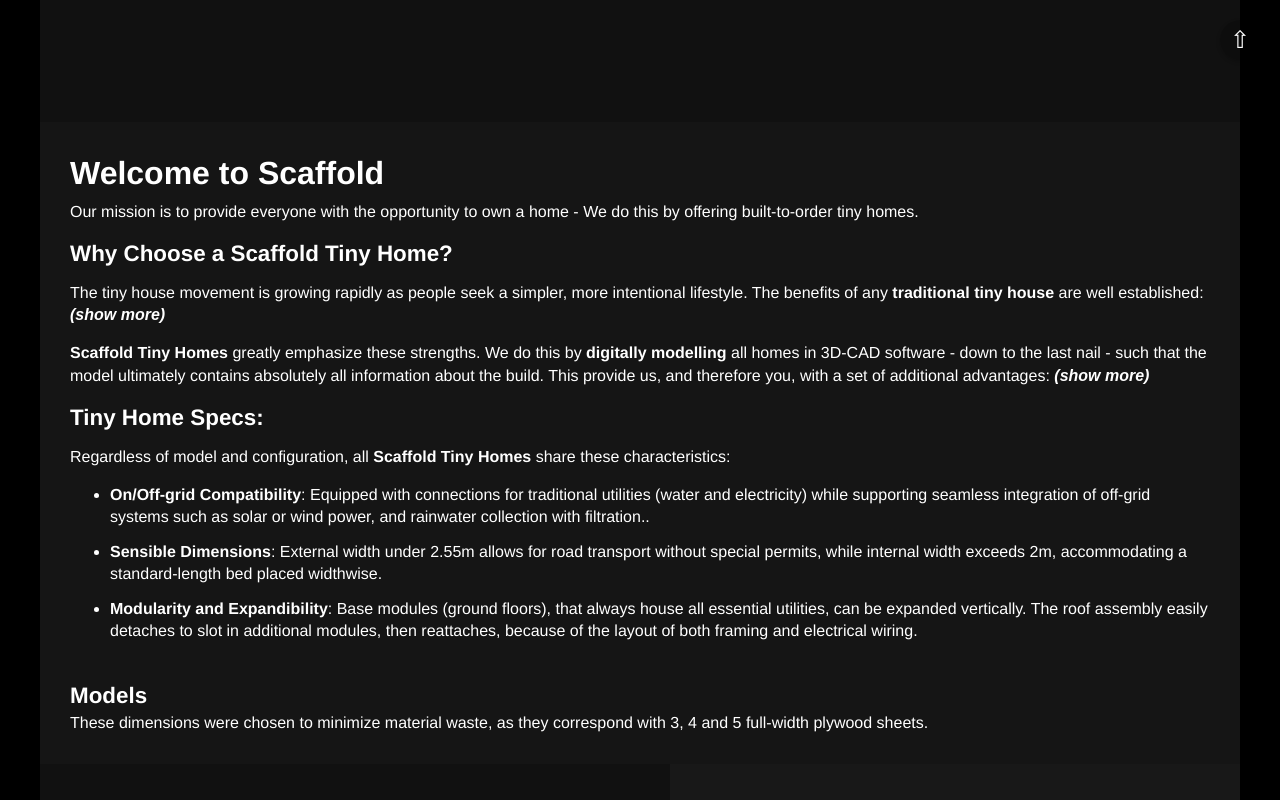
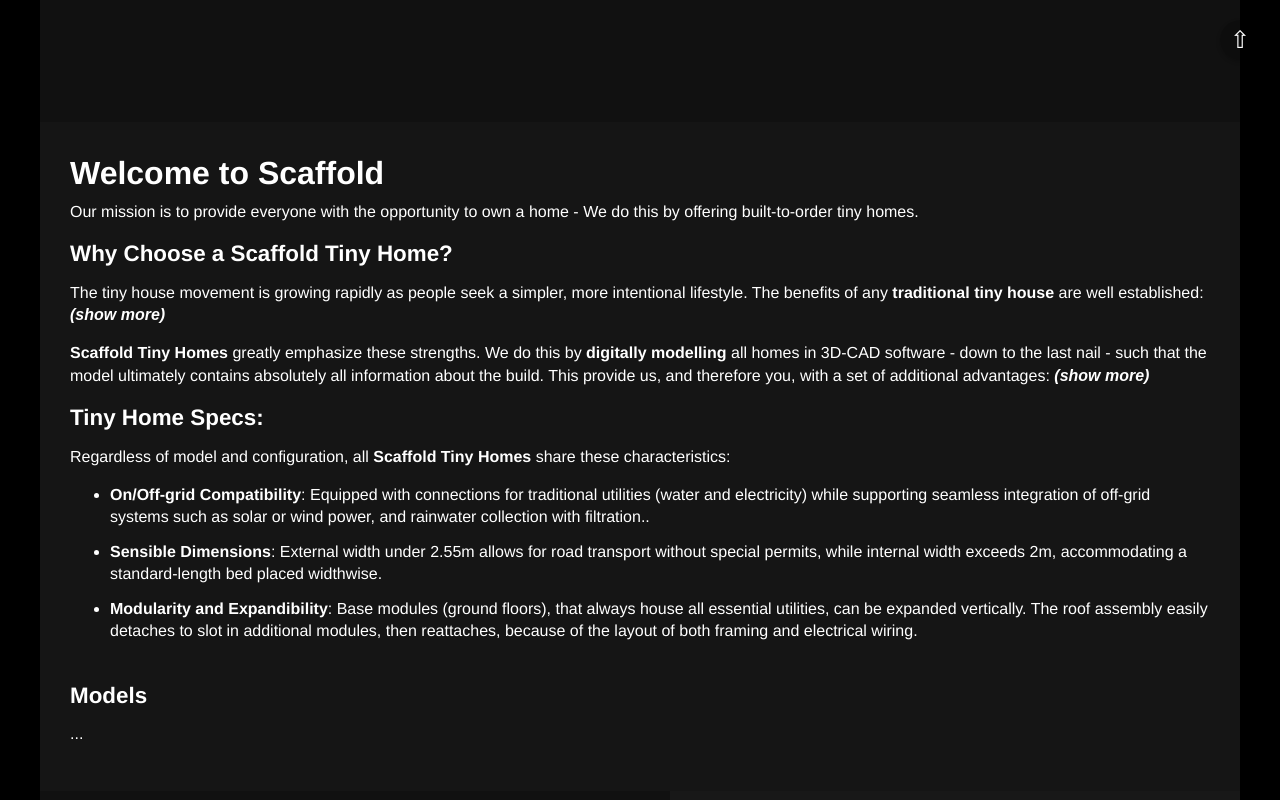
Before and after one commit to NicklasVraa/OpenTinyHome, a plain HTML site: page index.html in a window 1280 px wide. Shown: the part 720-1520 px from the top of the page. Drawn offline with Linux system fonts and the light colour scheme.

Commit message:
commented out unfinished section.

```diff
--- a/index.html
+++ b/index.html
@@ -283,7 +283,8 @@ Auth: Nicklas Vraa
         </ul>
 
         <h2>Models</h2>
-        These dimensions were chosen to minimize material waste, as they correspond with 3, 4 and 5 full-width plywood sheets.
+        <!-- These dimensions were chosen to minimize material waste, as they correspond with 3, 4 and 5 full-width plywood sheets. -->
+        <p>...</p>
     </section>
 
     <section id="design" class="design-section">
```
